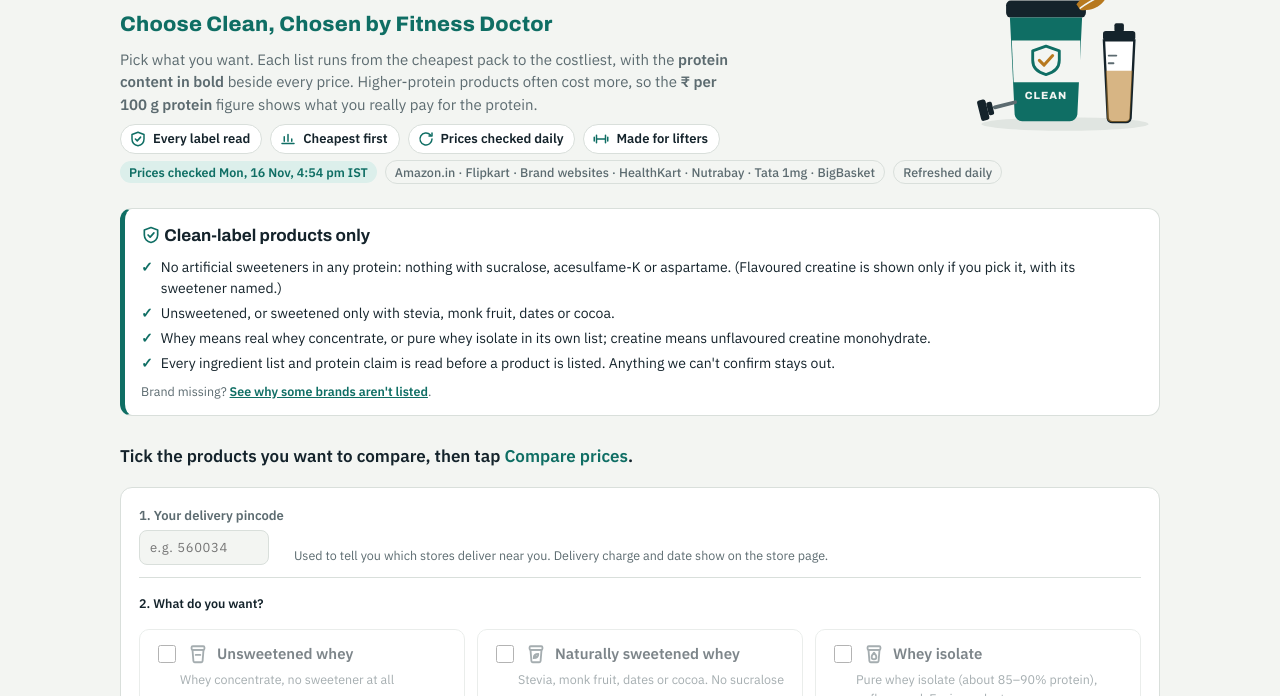
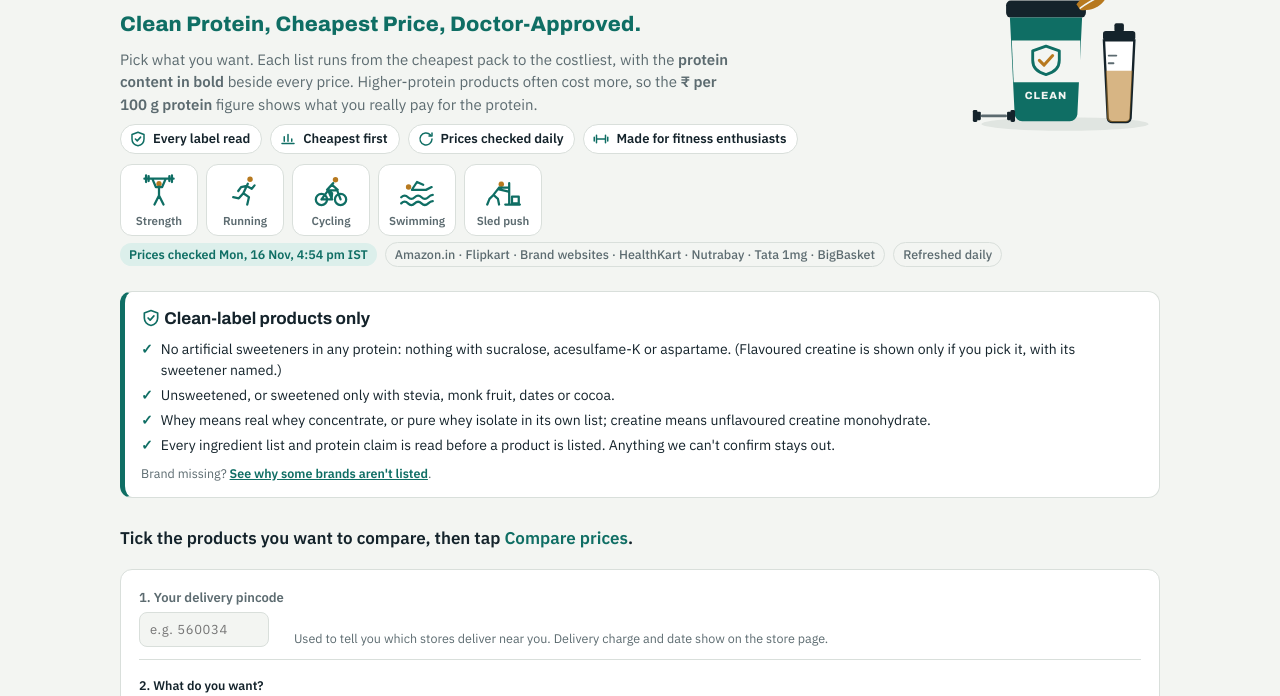
Before and after one commit to suggi-ai/WheyWize, a plain HTML site: page index.html in a window 1280 px wide. Shown: the part 73-769 px from the top of the page. Drawn offline with Linux system fonts and the light colour scheme.

Commit message:
New tagline, athlete icons, full dumbbell, 'Made for fitness enthusiasts'
Co-Authored-By: Claude Opus 5.5 <noreply@anthropic.com>
Claude-Session: https://claude.ai/code/session_01QhVQmmx695JmVTWEN31xQJ

```diff
--- a/index.html
+++ b/index.html
@@ -130,6 +130,11 @@ a.buy:hover{background:var(--accent-soft)}
 .cico{width:22px;height:22px}
 .row.off .cico{stroke:var(--muted)}
 @media (max-width:640px){.herorow{display:block}.herotext{display:block}.herotext>*{margin-top:6px}.herotext>h1{margin-top:0}.hero{float:right;width:104px;margin:-4px 0 4px 10px}.feats{clear:both;padding-top:2px}.feats li{font-size:12px;padding:3px 9px 3px 7px}}
+.athletes{display:flex;flex-wrap:wrap;gap:8px;margin-top:4px}
+.ath{display:flex;flex-direction:column;align-items:center;gap:3px;width:78px;padding:8px 4px 6px;background:var(--panel);border:1px solid var(--line);border-radius:12px;font-size:11.5px;font-weight:600;color:var(--muted)}
+.ath svg{width:36px;height:36px;fill:none;stroke:var(--accent);stroke-width:2;stroke-linecap:round;stroke-linejoin:round}
+.ath svg .hd{fill:var(--gold);stroke:none}
+@media (max-width:640px){.athletes{display:grid;grid-template-columns:repeat(5,1fr);gap:6px}.ath{width:auto;padding:6px 2px 5px;font-size:10.5px}.ath svg{width:30px;height:30px}}
 </style>
 <style>
 .tagline{margin:-2px 0 2px;font-family:var(--display);font-weight:800;font-size:clamp(17px,2.6vw,21px);color:var(--accent);letter-spacing:.01em}
@@ -169,24 +174,27 @@ a.buy:hover{background:var(--accent-soft)}
       <path d="M143 104h28l-2.6 50a5 5 0 0 1-5 4h-14a5 5 0 0 1-5-4z" fill="var(--gold)" opacity=".55"/>
       <path d="M146 88h8M146 96h5" stroke="var(--muted)" stroke-width="2" stroke-linecap="round"/>
       <!-- dumbbell -->
-      <g transform="translate(6 132) rotate(-14)">
-        <rect x="0" y="4" width="9" height="22" rx="2.5" fill="var(--ink)"/>
-        <rect x="9" y="8" width="6" height="14" rx="2" fill="var(--ink)"/>
-        <rect x="15" y="13" width="26" height="4" rx="2" fill="var(--muted)"/>
+      <g transform="translate(3 144) scale(.6)">
+        <rect x="14" y="10" width="46" height="5" rx="2.5" fill="var(--muted)"/>
+        <rect x="0" y="2" width="8" height="21" rx="2.5" fill="var(--ink)"/>
+        <rect x="7" y="5" width="7" height="15" rx="2" fill="var(--ink)"/>
+        <rect x="60" y="5" width="7" height="15" rx="2" fill="var(--ink)"/>
+        <rect x="66" y="2" width="8" height="21" rx="2.5" fill="var(--ink)"/>
       </g>
     </svg><div class="herotext">
     <h1>WheyWize</h1>
-    <p class="tagline">Choose Clean, Chosen by Fitness Doctor</p>
+    <p class="tagline">Clean Protein, Cheapest Price, Doctor-Approved.</p>
     <p class="sub">Pick what you want. Each list runs from the cheapest pack to the costliest, with the <strong>protein content in bold</strong> beside every price. Higher-protein products often cost more, so the <strong>₹ per 100 g protein</strong> figure shows what you really pay for the protein.</p>
     <ul class="feats">
       <li><svg viewBox="0 0 24 24"><path d="M12 3l8 3v6c0 4.5-3.5 8-8 9-4.5-1-8-4.5-8-9V6z"/><path d="M8.5 12l2.5 2.5 4.5-5"/></svg>Every label read</li>
       <li><svg viewBox="0 0 24 24"><path d="M4 18h16M7 15V9M12 15V6M17 15v-3"/></svg>Cheapest first</li>
       <li><svg viewBox="0 0 24 24"><path d="M20 12a8 8 0 1 1-2.3-5.7M20 4v4h-4"/></svg>Prices checked daily</li>
-      <li><svg viewBox="0 0 24 24"><path d="M6 7v10M3 9.5v5M18 7v10M21 9.5v5M6 12h12"/></svg>Made for lifters</li>
+      <li><svg viewBox="0 0 24 24"><path d="M6 7v10M3 9.5v5M18 7v10M21 9.5v5M6 12h12"/></svg>Made for fitness enthusiasts</li>
     </ul>
     </div>
 
     </div>
+    <div class="athletes" aria-label="For every kind of athlete"><div class="ath"><svg viewBox="0 0 32 32" aria-hidden="true"><circle class="hd" cx="16" cy="9.5" r="2.4"/><path d="M3 5h26M4.5 2v6M6.8 2.8v4.4M27.5 2v6M25.2 2.8v4.4M10 5l3.2 7.5h5.6L22 5M16 12v8M16 20l-4 8M16 20l4 8"/></svg><span>Strength</span></div><div class="ath"><svg viewBox="0 0 32 32" aria-hidden="true"><circle class="hd" cx="20.5" cy="5.5" r="2.4"/><path d="M18.5 9.5l-4 8.5M17.5 11.5l4.5 2.5 2.5-3M17.5 11.5l-5 1-2.5 3.5M14.5 18l5 3.5-1.5 6.5M14.5 18l-4 4.5-5-1"/></svg><span>Running</span></div><div class="ath"><svg viewBox="0 0 32 32" aria-hidden="true"><circle class="hd" cx="20" cy="6" r="2.4"/><circle cx="7.5" cy="23.5" r="5"/><circle cx="24.5" cy="23.5" r="5"/><path d="M7.5 23.5l6-8h8l3 8M13.5 15.5l3.5 8h-9.5M18 9l-5.5 6M17 10.5l5 4.5M12.5 15l4.5 3-0.5 5"/></svg><span>Cycling</span></div><div class="ath"><svg viewBox="0 0 32 32" aria-hidden="true"><circle class="hd" cx="8.5" cy="12.5" r="2.4"/><path d="M11.5 15h12.5l5-2.5M12 14l4-6 5.5 2.5M2 21.5c2-2 4-2 6 0s4 2 6 0 4-2 6 0 4 2 6 0 4-2 4-2M2 27c2-2 4-2 6 0s4 2 6 0 4-2 6 0 4 2 6 0 4-2 4-2"/></svg><span>Swimming</span></div><div class="ath"><svg viewBox="0 0 32 32" aria-hidden="true"><circle class="hd" cx="14.5" cy="10" r="2.4"/><path d="M12.5 13l-5 6.5M12.5 13h8.5M12.5 14.5l8.5 2M7.5 19.5l4 3.5 1 5M7.5 19.5l-3.5 3.5-2 5M21.5 9v19M18 28h13M24 21h6v6h-6z"/></svg><span>Sled push</span></div></div>
     <div class="stamp" id="stamp"><span class="chip plain">Loading prices…</span></div>
   </header>
 
```
